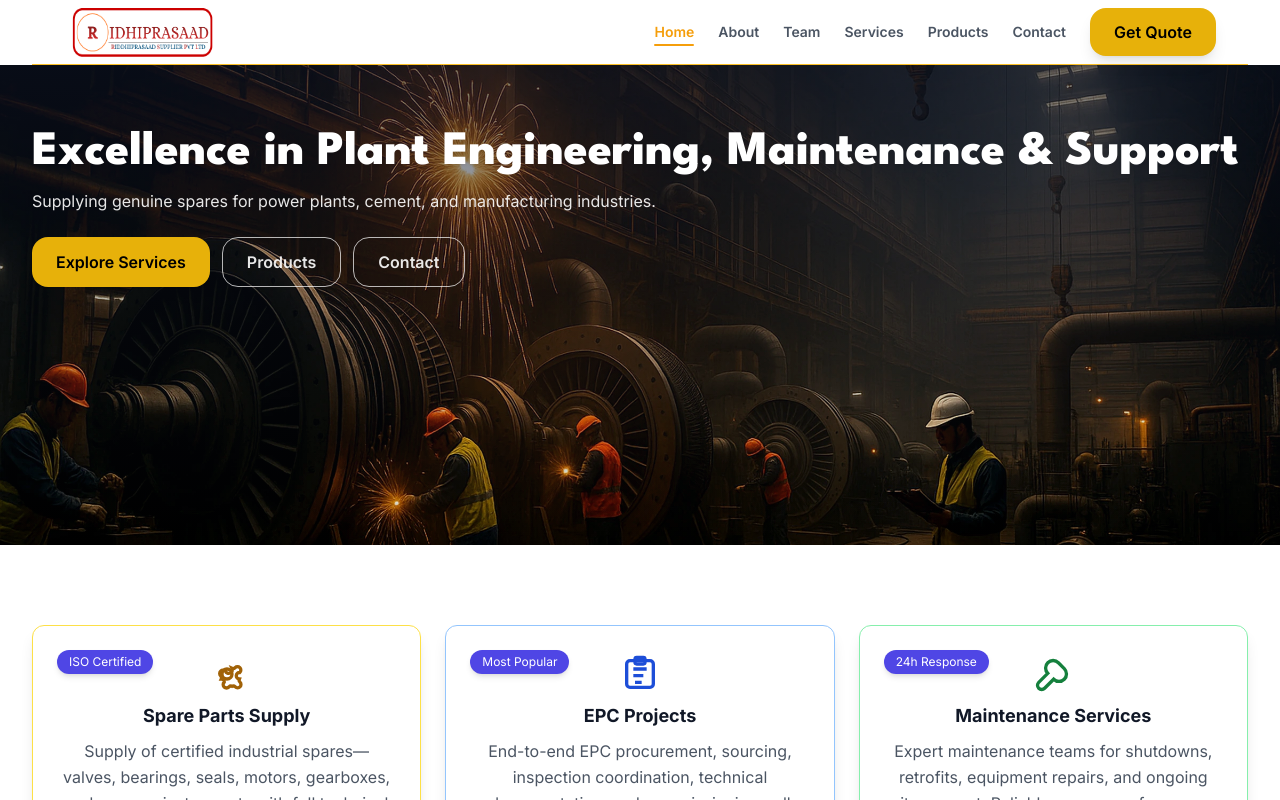
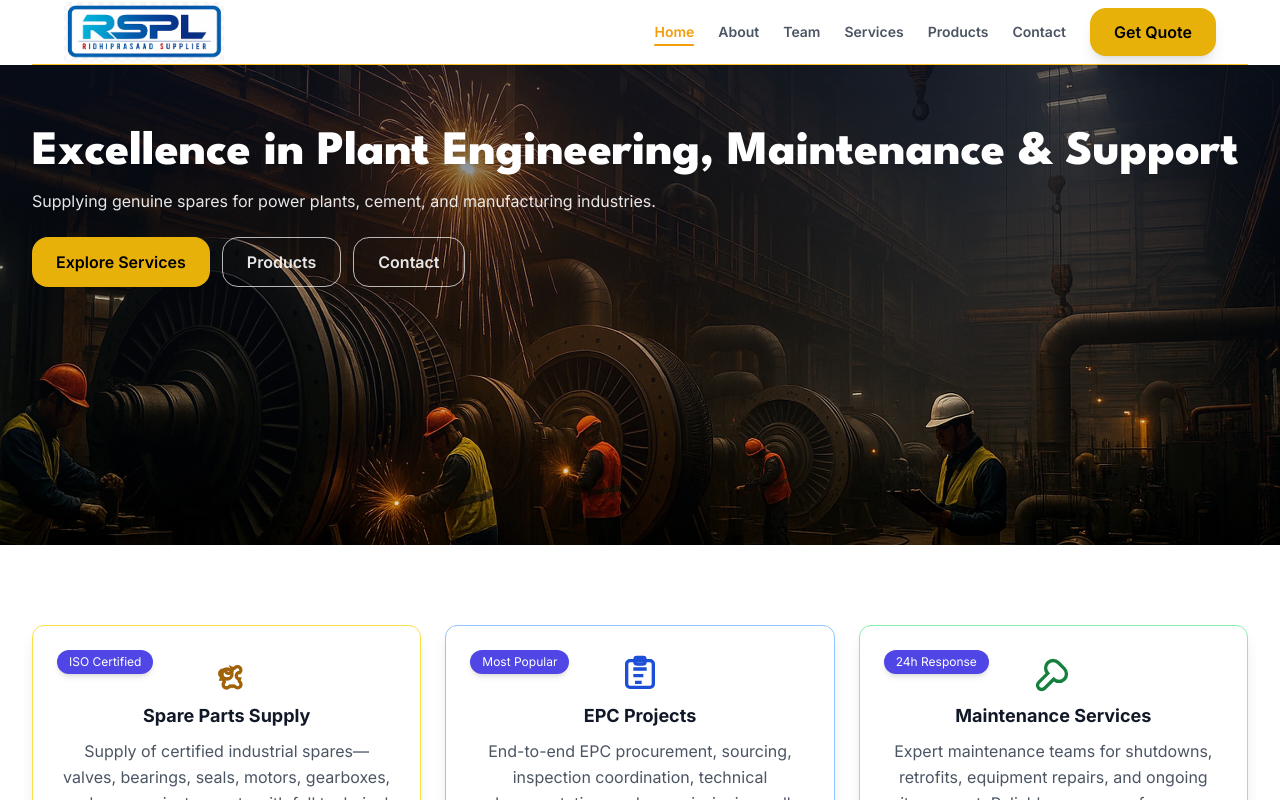
Before and after one commit to psspl2025/ridhiprasaad-site, a Next.js app: page / in a window 1280 px wide. Shown: the top 800 px of the page. Built offline with nearby package versions, Linux system fonts and the light colour scheme.

Commit message:
feat(header): update brand logo; add RSPL assets
- Update Header.tsx to use new branding
- Add public/ridhiprasaad-logo.png and public/rspl.png

```diff
--- a/components/Header.tsx
+++ b/components/Header.tsx
@@ -85,7 +85,7 @@ export default function Header() {
           className="flex items-center font-display text-xl font-extrabold tracking-tight text-gray-900"
         >
           {/* Use increased size: h-12 w-12 */}
-          <img src="/logo-industrial.png" alt="Ridhiprasaad logo" className="h-[60px] w-[160px]" />
+          <img src="/rspl.png" alt="Ridhiprasaad logo" className="h-[60px] w-[160px]" />
 
         </Link>
 
```
Also changed, not shown: public/ridhiprasaad-logo.png (added), public/rspl.png (added).
